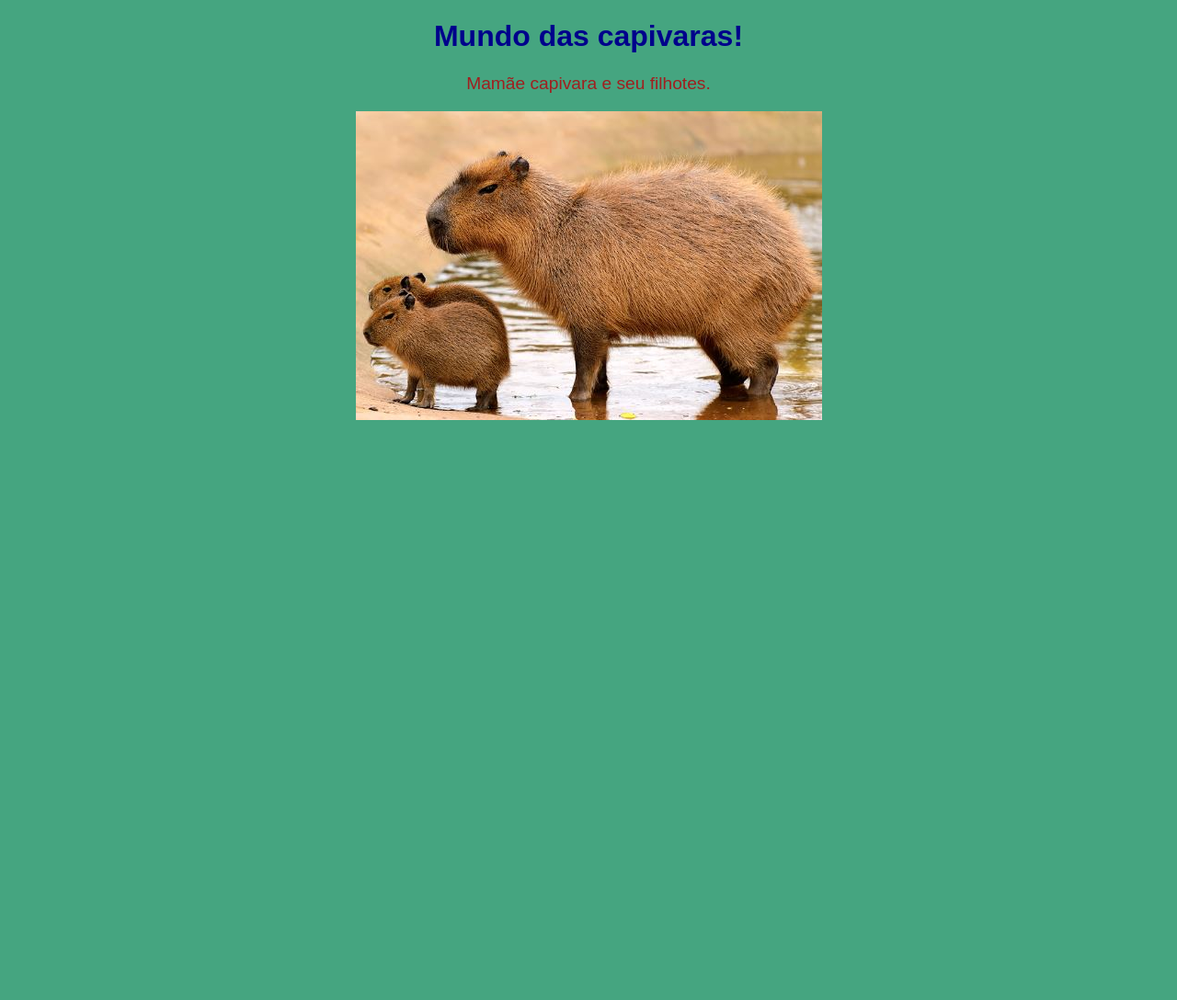
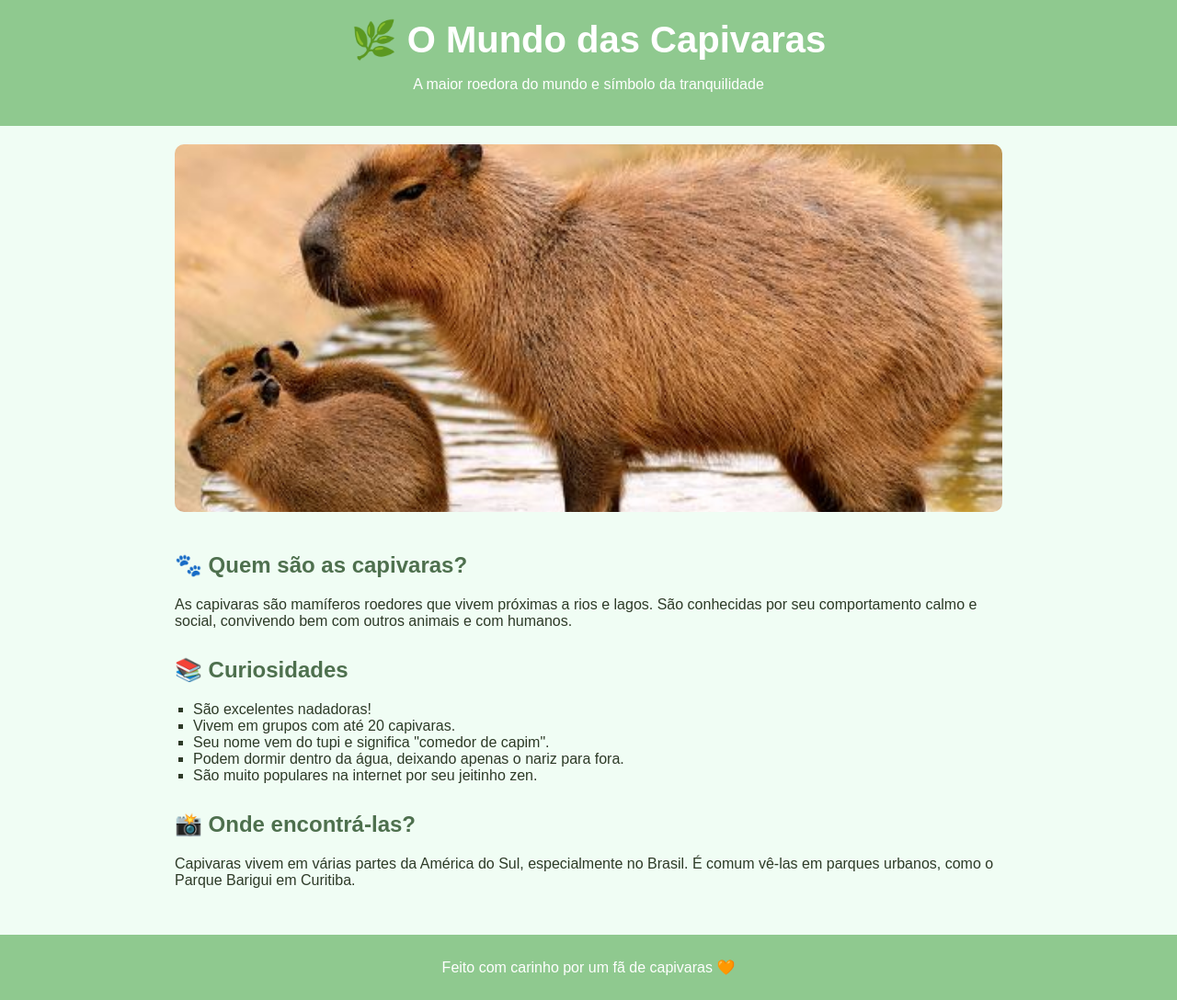
Before and after one commit to danielbaumannbr/atividade-html-css, a plain HTML site: page index.html in a window 1280 px wide. Shown: the whole page at 92% size. Before the commit the page ends 800 px from the top, so only its background shows below. Drawn offline with Linux system fonts and the light colour scheme.

Commit message:
Redesign página inicial com tema de capivaras
Atualiza o index.html com novo layout, estilos CSS embutidos e conteúdo expandido sobre capivaras. Inclui cabeçalho, seções informativas, curiosidades, imagem destacada e rodapé, melhorando a apresentação e usabilidade da página.

```diff
--- a/index.html
+++ b/index.html
@@ -1,16 +1,106 @@
 <!DOCTYPE html>
 <html lang="pt-BR">
+<head>
+  <meta charset="UTF-8">
+  <meta name="viewport" content="width=device-width, initial-scale=1">
+  <title>O Mundo das Capivaras</title>
+  <style>
+    body {
+      font-family: 'Arial', sans-serif;
+      margin: 0;
+      padding: 0;
+      background-color: #f0fdf4;
+      color: #2d3a27;
+    }
 
-<head>
-    <link rel="stylesheet" href="style.css">
-    <meta charset="UTF-8">
-    <title>Minha Primeira Pagina</title>
+    header {
+      background-color: #8fc98f;
+      padding: 20px;
+      text-align: center;
+      color: white;
+    }
+
+    header h1 {
+      margin: 0;
+      font-size: 2.5em;
+    }
+
+    main {
+      padding: 20px;
+      max-width: 900px;
+      margin: auto;
+    }
+
+    .capivara-img {
+      width: 100%;
+      max-height: 400px;
+      object-fit: cover;
+      border-radius: 10px;
+      margin-bottom: 20px;
+    }
+
+    section {
+      margin-bottom: 30px;
+    }
+
+    h2 {
+      color: #4e704e;
+    }
+
+    footer {
+      background-color: #8fc98f;
+      text-align: center;
+      padding: 10px;
+      color: white;
+    }
+
+    .curiosidades ul {
+      list-style: square;
+      padding-left: 20px;
+    }
+
+    @media (max-width: 600px) {
+      header h1 {
+        font-size: 1.8em;
+      }
+    }
+  </style>
 </head>
+<body>
 
-<body>
-    <h1>Mundo das capivaras!</h1>
-    <p>Mamãe capivara e seu filhotes.</p>
-    <img src="20190531-capivara.jpg" alt="Capivara">
+  <header>
+    <h1>🌿 O Mundo das Capivaras</h1>
+    <p>A maior roedora do mundo e símbolo da tranquilidade</p>
+  </header>
+
+  <main>
+    <img class="capivara-img" src="20190531-capivara.jpg" alt="Capivara deitada relaxando">
+
+    <section>
+      <h2>🐾 Quem são as capivaras?</h2>
+      <p>As capivaras são mamíferos roedores que vivem próximas a rios e lagos. São conhecidas por seu comportamento calmo e social, convivendo bem com outros animais e com humanos.</p>
+    </section>
+
+    <section class="curiosidades">
+      <h2>📚 Curiosidades</h2>
+      <ul>
+        <li>São excelentes nadadoras!</li>
+        <li>Vivem em grupos com até 20 capivaras.</li>
+        <li>Seu nome vem do tupi e significa "comedor de capim".</li>
+        <li>Podem dormir dentro da água, deixando apenas o nariz para fora.</li>
+        <li>São muito populares na internet por seu jeitinho zen.</li>
+      </ul>
+    </section>
+
+    <section>
+      <h2>📸 Onde encontrá-las?</h2>
+      <p>Capivaras vivem em várias partes da América do Sul, especialmente no Brasil. É comum vê-las em parques urbanos, como o Parque Barigui em Curitiba.</p>
+    </section>
+  </main>
+
+  <footer>
+    <p>Feito com carinho por um fã de capivaras 🧡</p>
+  </footer>
+
 </body>
-
 </html>
```
